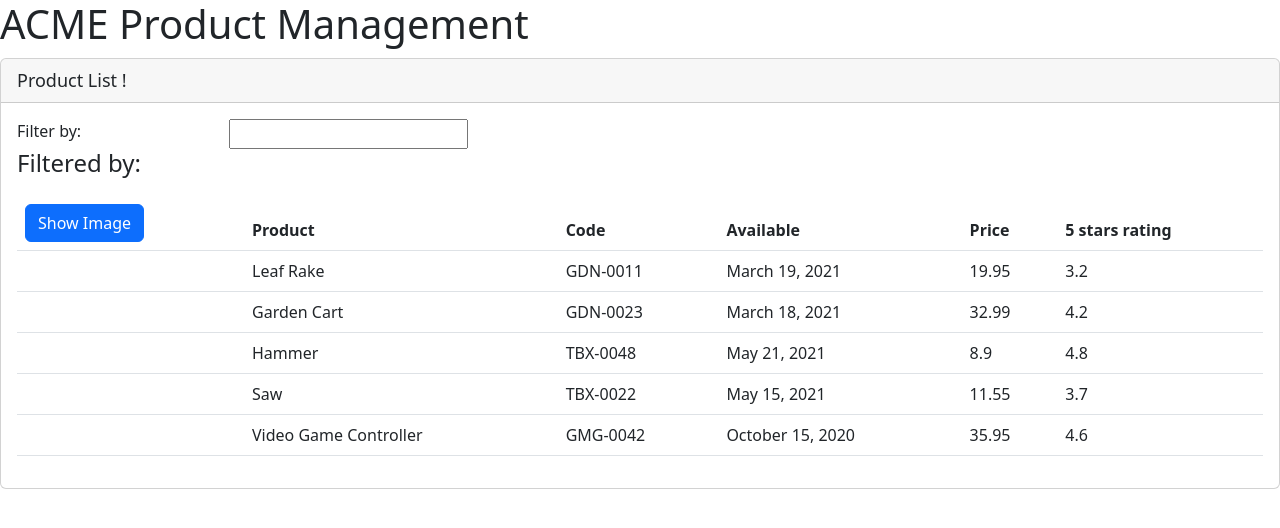
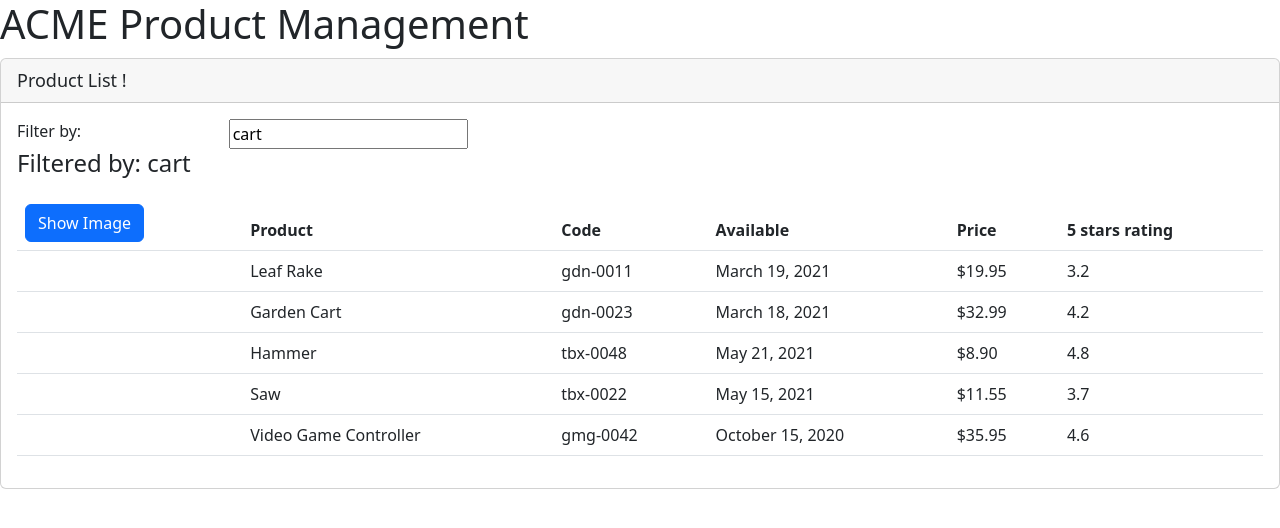
Before and after one commit to amirafatnassi/angulat-gettingStarted, an Angular app in the folder APM/: page / in a window 1280 px wide. Shown: the top 528 px of the page. Built offline with nearby package versions, Linux system fonts and the light colour scheme.

Commit message:
pipeline currency

```diff
--- a/APM/src/app/app.module.ts
+++ b/APM/src/app/app.module.ts
@@ -1,6 +1,6 @@
 import { NgModule } from '@angular/core';
 import { BrowserModule } from '@angular/platform-browser';
-
+import { FormsModule } from '@angular/forms';
 import { AppComponent } from './app.component';
 import { ProductsComponent } from './products/product-list.component';
 
@@ -10,7 +10,8 @@
     ProductsComponent
   ],
   imports: [
-    BrowserModule
+    BrowserModule,
+    FormsModule
   ],
   bootstrap: [AppComponent]
 })
--- a/APM/src/app/products/product-list.component.html
+++ b/APM/src/app/products/product-list.component.html
@@ -4,12 +4,12 @@
     <div class="row">
       <div class="col-md-2">Filter by:</div>
       <div class="col-md-4">
-        <input type="text" />
+        <input type="text" [(ngModel)]='listFilter' />
       </div>
     </div>
     <div class="row">
       <div class="col-md-6">
-        <h4>Filtered by:</h4>
+        <h4>Filtered by: {{listFilter}}</h4>
       </div>
     </div>
     <div class="table-responsive">
@@ -17,8 +17,9 @@
         <thead>
           <tr>
             <th>
-              <button class="btn btn-primary"
-              (click)='toggleImage()'>{{showImage ? 'Hide' : 'Show'}} Image</button>
+              <button class="btn btn-primary" (click)="toggleImage()">
+                {{ showImage ? "Hide" : "Show" }} Image
+              </button>
             </th>
             <th>Product</th>
             <th>Code</th>
@@ -29,14 +30,20 @@
         </thead>
         <tbody>
           <tr *ngFor="let product of products">
-            <td> <img
-              *ngIf='showImage' [src]='product.imageUrl' [title]='product.productName'
-              [style.width.px]='imageWidth'  [style.margin.px]='imageMargin'> </td>
+            <td>
+              <img
+                *ngIf="showImage"
+                [src]="product.imageUrl"
+                [title]="product.productName"
+                [style.width.px]="imageWidth"
+                [style.margin.px]="imageMargin"
+              />
+            </td>
             <td>{{ product.productName }}</td>
-            <td>{{ product.productCode }}</td>
+            <td>{{ product.productCode | lowercase }}</td>
             <td>{{ product.releaseDate }}</td>
-            <td>{{ product.price }}</td>
-            <td>{{ product.starRating   }}</td>
+            <td>{{ product.price | currency:'USD':'symbol':'1.2-2'}}</td>
+            <td>{{ product.starRating }}</td>
           </tr>
         </tbody>
       </table>
--- a/APM/src/app/products/product-list.component.ts
+++ b/APM/src/app/products/product-list.component.ts
@@ -8,7 +8,8 @@
   pageTitle = 'Product List !';
   imageWidth = 50;
   imageMargin = 2;
-  showImage:boolean=false;
+  showImage: boolean = false;
+  listFilter: string = 'cart';
 
   products: any[] = [
     {
@@ -63,7 +64,7 @@
     },
   ];
 
-  toggleImage(){
-    this.showImage=!this.showImage;
+  toggleImage() {
+    this.showImage = !this.showImage;
   }
 }
```
